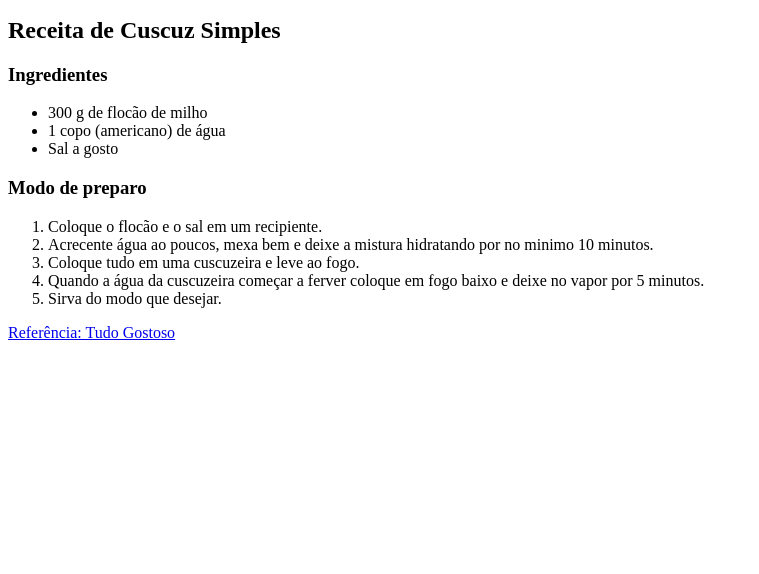
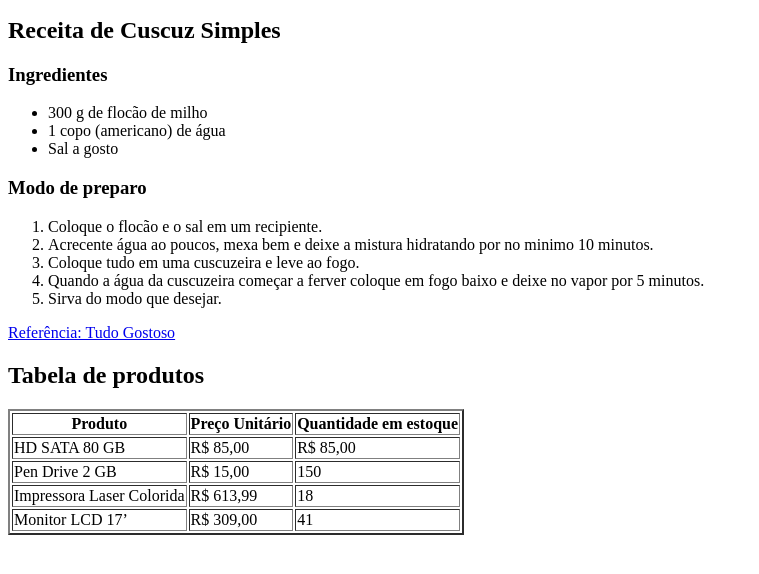
Before and after one commit to MatheusilvaDSN/desafio-complementar, a plain HTML site: page index.html in a window 1280 px wide. Shown: the part 148-722 px from the top of the page, without its empty margins (0-759 px from the left). Drawn offline with Linux system fonts and the light colour scheme.

Commit message:
2a section adc

```diff
--- a/index.html
+++ b/index.html
@@ -33,7 +33,36 @@
         <a href="https://www.tudogostoso.com.br/receita/134890-cuscuz-simples.html">Referência: Tudo Gostoso</a>
     </section>
 
-
+    <section>
+        <h2>Tabela de produtos</h2>
+        <table border="2">
+            <tr>
+                <th>Produto</th>
+                <th>Preço Unitário</th>
+                <th>Quantidade em estoque</th>
+            </tr>
+            <tr>
+                <td>HD SATA 80 GB</td>
+                <td>R$ 85,00</td>
+                <td>R$ 85,00</td>
+            </tr>
+            <tr>
+                <td>Pen Drive 2 GB</td>
+                <td>R$ 15,00</td>
+                <td>150</td>
+            </tr>
+            <tr>
+                <td>Impressora Laser Colorida</td>
+                <td>R$ 613,99</td>
+                <td>18</td>
+            </tr>
+            <tr>
+                <td>Monitor LCD 17’</td>
+                <td>R$ 309,00</td>
+                <td>41</td>
+            </tr>
+        </table>
+    </section>
 </body>
 
 </html>
```
